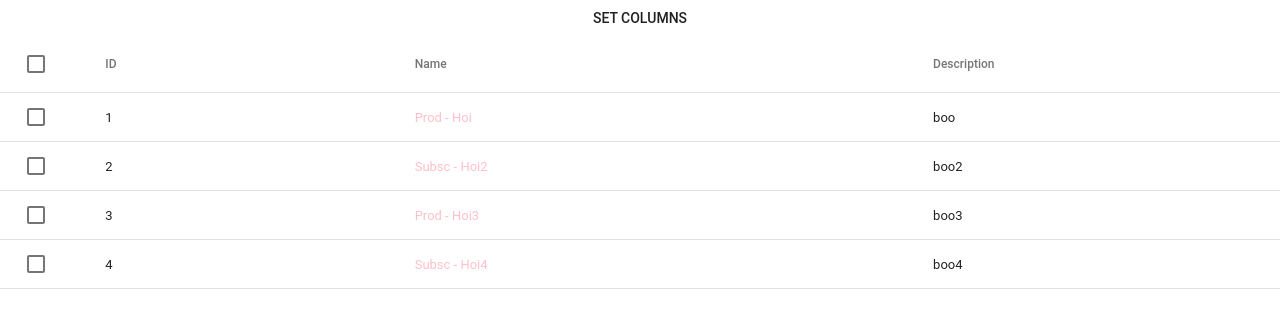
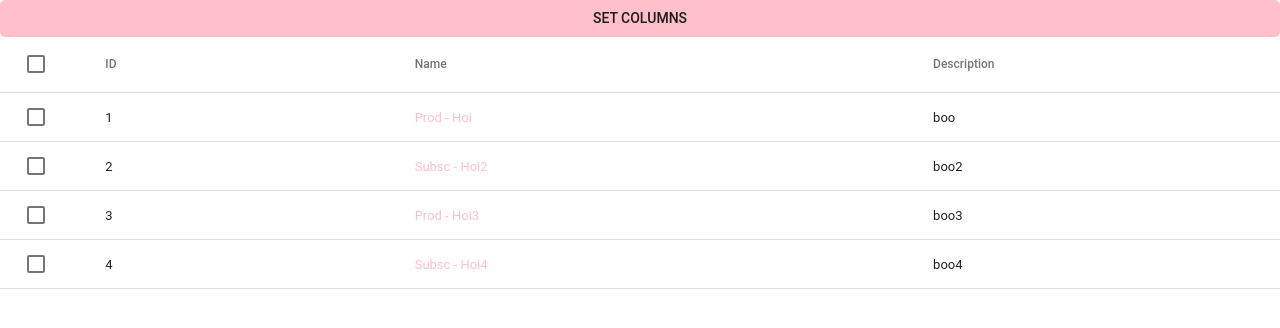
Before and after one commit to madstrawberry/awesome-table, a React (Create React App) app: page / in a window 1280 px wide. Shown: the top 328 px of the page. Built offline with nearby package versions, Linux system fonts and the light colour scheme.

Commit message:
add custom toggle

```diff
--- a/src/App.tsx
+++ b/src/App.tsx
@@ -2,6 +2,7 @@ import React, { Component } from 'react';
 import './App.css';
 import AwesomeTable, { Col, Row } from './Features/AwesomeTable/AwesomeTable';
 import uuid from 'uuid';
+import Toolbar from './Toolbar';
 
 class App extends Component {
   render() {
@@ -26,7 +27,12 @@ class App extends Component {
 
     return (
       <div className="App">
-        <AwesomeTable rows={rows} cols={cols} name="cool" />
+        <AwesomeTable
+          rows={rows}
+          cols={cols}
+          name="cool"
+          toolbar={props => <Toolbar {...props} />}
+        />
       </div>
     );
   }
--- a/src/Features/AwesomeTable/AwesomeTable.tsx
+++ b/src/Features/AwesomeTable/AwesomeTable.tsx
@@ -8,7 +8,7 @@ import * as React from 'react';
 import uuid from 'uuid';
 import { SortableContainer, SortableElement, arrayMove, SortEnd } from 'react-sortable-hoc';
 import { LocalStorage } from '../../localStorageUtils';
-import ToggleColumns from './ToggleColumns';
+import ToggleColumns from '../../ToggleColumns';
 
 export interface Col {
   [key: string]: { id: string; title: string };
@@ -18,10 +18,17 @@ export interface Row {
   [key: string]: JSX.Element | string;
 }
 
+export interface ToolbarProps {
+  cols: Col;
+  isColVisible: (col: string) => boolean;
+  toggleColumn: (col: string) => void;
+}
+
 interface Props {
   rows: Row[];
   cols: Col;
   name: string;
+  toolbar?: (toolbarProps: ToolbarProps) => JSX.Element;
 }
 
 interface State {
@@ -83,15 +90,16 @@ class AwesomeTable extends React.Component<Props, State> {
 
   render() {
     const { visibleCols } = this.state;
-    const { cols, rows } = this.props;
+    const { cols, rows, toolbar } = this.props;
 
     return (
       <>
-        <ToggleColumns
-          cols={cols}
-          isColVisible={col => visibleCols.includes(col)}
-          toggleColumn={this.toggleColumn}
-        />
+        {!!toolbar &&
+          toolbar({
+            cols,
+            isColVisible: col => visibleCols.includes(col),
+            toggleColumn: this.toggleColumn,
+          })}
         <Table>
           <TableHead>
             <SortableRow axis="x" onSortEnd={this.updateOrder}>
--- a/src/Features/AwesomeTable/ToggleColumns.tsx
+++ b/src/ToggleColumns.tsx
@@ -4,7 +4,7 @@ import Button from '@material-ui/core/Button';
 import MenuItem from '@material-ui/core/MenuItem';
 import Checkbox from '@material-ui/core/Checkbox';
 import uuid from 'uuid';
-import { Col } from './AwesomeTable';
+import { Col } from './Features/AwesomeTable/AwesomeTable';
 
 interface Props {
   cols: Col;
--- /dev/null
+++ b/src/Toolbar.tsx
@@ -0,0 +1,15 @@
+import * as React from 'react';
+import { ToolbarProps } from './Features/AwesomeTable/AwesomeTable';
+import ToggleColumns from './ToggleColumns';
+
+interface Props extends ToolbarProps {}
+
+const Toolbar: React.FunctionComponent<Props> = ({ cols, isColVisible, toggleColumn }) => {
+  return (
+    <div style={{ background: 'pink', borderRadius: 5 }}>
+      <ToggleColumns cols={cols} isColVisible={isColVisible} toggleColumn={toggleColumn} />
+    </div>
+  );
+};
+
+export default Toolbar;
```
